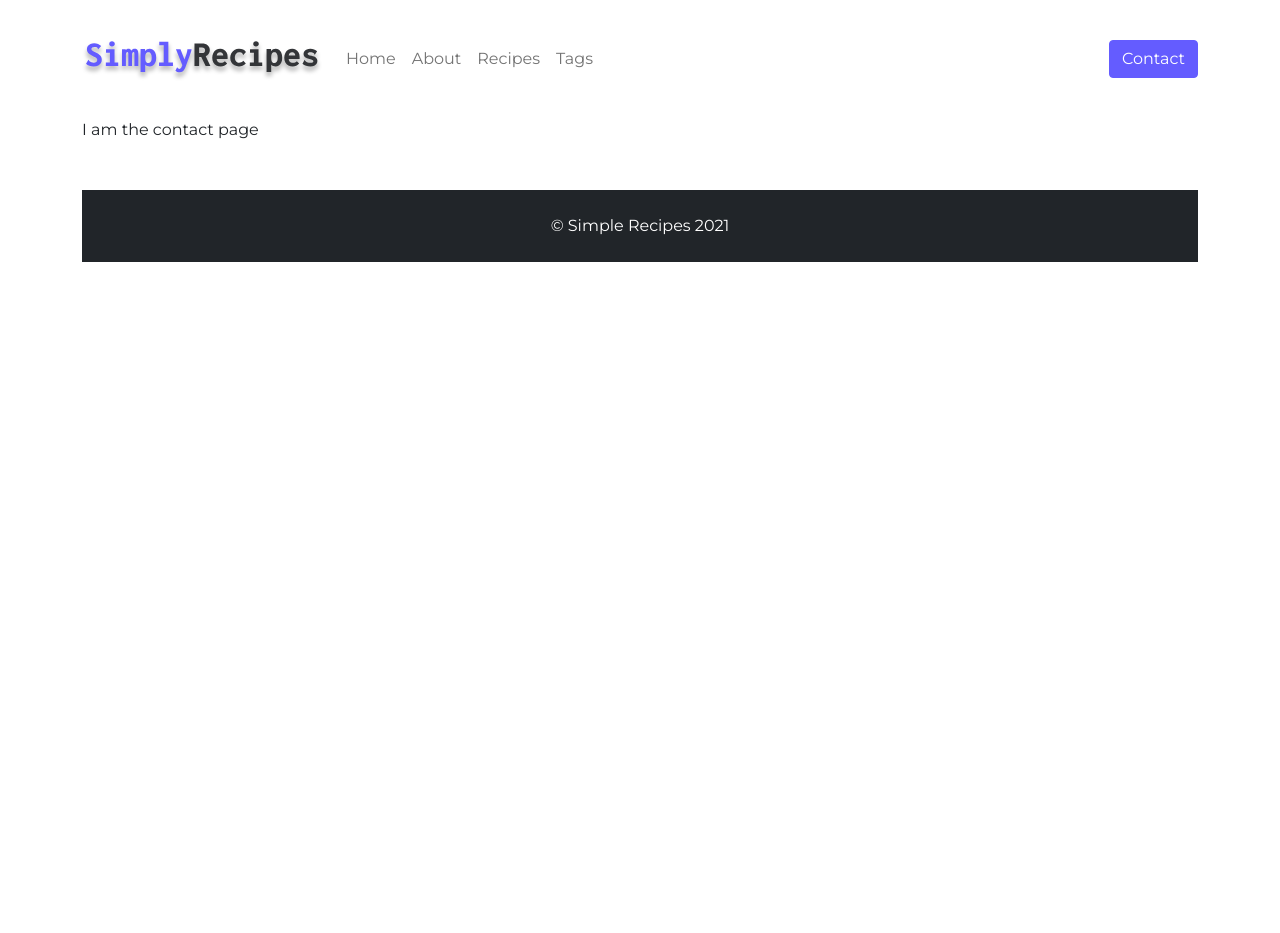
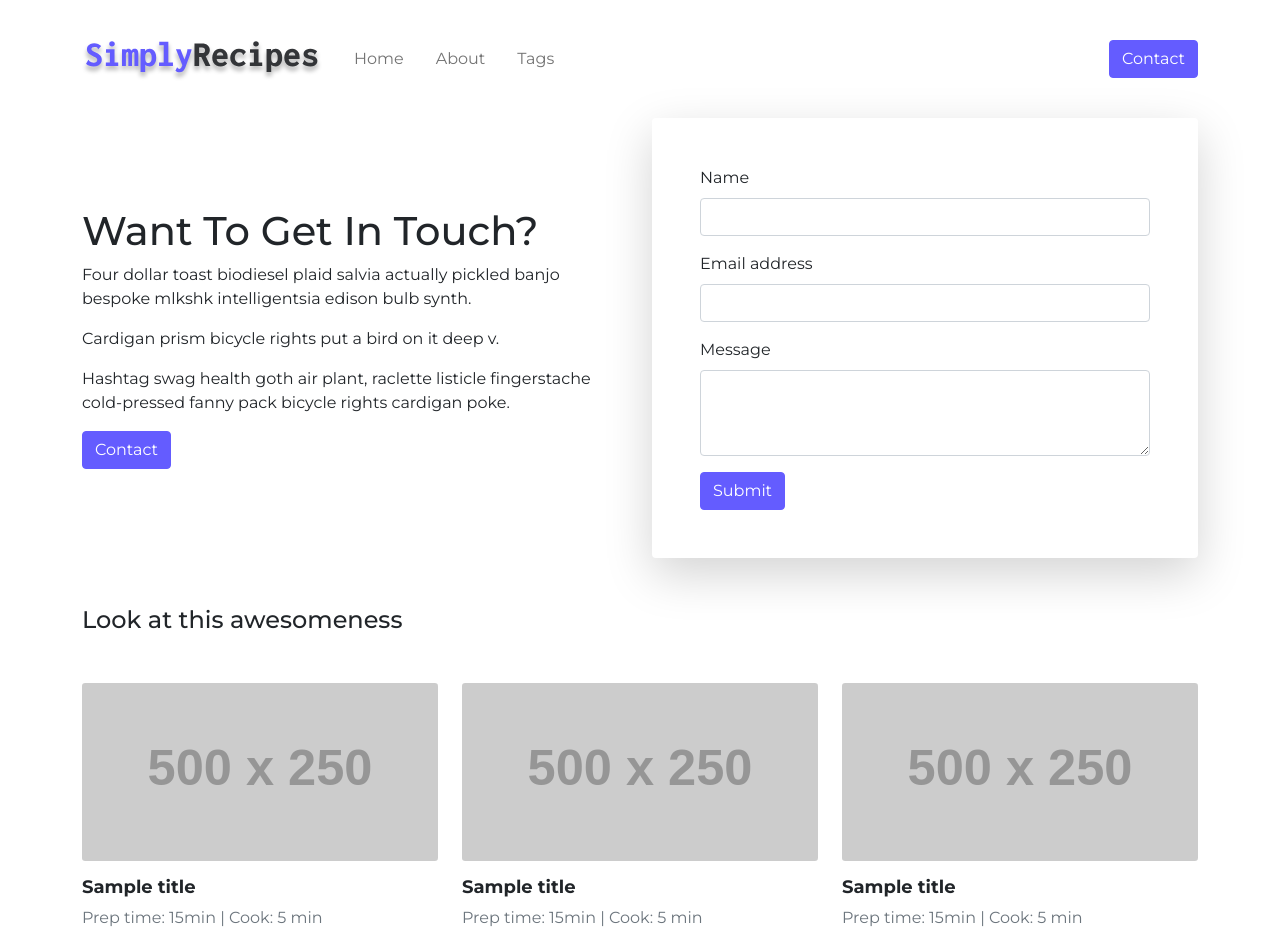
Before and after one commit to dajarshmeister/SimpleRecipes-Josh, a Gatsby site: page /contact in a window 1280 px wide. Shown: the top 933 px of the page. Before the commit the page ends 800 px from the top, so only its background shows below. Built offline with nearby package versions, Linux system fonts and the light colour scheme; Gatsby itself is replaced by a stand-in of ours; placeholder pictures from the web are drawn by us.

Commit message:
contact page

```diff
--- /dev/null
+++ b/src/components/ContactForm.js
@@ -0,0 +1,31 @@
+import React from "react"
+
+const ContactForm = () => {
+  return (
+    <form className="shadow-lg p-5 rounded">
+      <div class="mb-3">
+        <label for="name" class="form-label">
+          Name
+        </label>
+        <input type="text" class="form-control" id="name" />
+      </div>
+      <div class="mb-3">
+        <label for="email" class="form-label">
+          Email address
+        </label>
+        <input type="email" class="form-control" id="exampleInputEmail1" />
+      </div>
+      <div class="mb-3">
+        <label for="message" class="form-label">
+          Message
+        </label>
+        <textarea class="form-control" id="message" rows="3"></textarea>
+      </div>
+      <button type="submit" class="btn btn-primary">
+        Submit
+      </button>
+    </form>
+  )
+}
+
+export default ContactForm
--- a/src/components/Layout.js
+++ b/src/components/Layout.js
@@ -6,7 +6,7 @@ const Layout = ({ children }) => {
   return (
     <>
       <Navbar />
-      <div className="container">{children}</div>
+      <main className="container">{children}</main>
       <Footer />
     </>
   )
--- a/src/components/header/Navbar.js
+++ b/src/components/header/Navbar.js
@@ -6,7 +6,6 @@ const Navbar = () => {
   const links = [
     { name: "Home", url: "" },
     { name: "About", url: "about" },
-    { name: "Recipes", url: "recipes" },
     { name: "Tags", url: "tags" },
   ]
   return (
--- a/src/components/recipes/Recipe.js
+++ b/src/components/recipes/Recipe.js
@@ -4,7 +4,7 @@ const Recipe = () => {
   return (
     <div className="recipe">
       <img
-        src="https://via.placeholder.com/400x150"
+        src="https://via.placeholder.com/500x250"
         alt="Sample title"
         className="recipe__thumbnail img-fluid"
       />
--- a/src/pages/contact.js
+++ b/src/pages/contact.js
@@ -1,8 +1,36 @@
 import React from "react"
 import Layout from "../components/Layout"
+import { Link } from "gatsby"
+import RecipeList from "../components/recipes/RecipeList"
+import ContactForm from "../components/ContactForm"
 
 const contact = () => {
-  return <Layout>I am the contact page</Layout>
+  return (
+    <Layout>
+      <div className="row mb-5">
+        <div className="col-md-6 d-flex flex-column justify-content-center align-items-start order-last order-md-first">
+          <h1>Want To Get In Touch?</h1>
+          <p>
+            Four dollar toast biodiesel plaid salvia actually pickled banjo
+            bespoke mlkshk intelligentsia edison bulb synth.
+          </p>
+          <p>Cardigan prism bicycle rights put a bird on it deep v.</p>
+          <p>
+            Hashtag swag health goth air plant, raclette listicle fingerstache
+            cold-pressed fanny pack bicycle rights cardigan poke.
+          </p>
+          <Link to="/contact" className="btn btn-primary">
+            Contact
+          </Link>
+        </div>
+        <div className="col-md-6 order-first order-md-last">
+          <ContactForm />
+        </div>
+      </div>
+      <h4 className="mb-5">Look at this awesomeness</h4>
+      <RecipeList />
+    </Layout>
+  )
 }
 
 export default contact
--- /dev/null
+++ b/src/scss/components/_tag.scss
@@ -0,0 +1,16 @@
+.tag {
+  background: $gray-600;
+  border-radius: $border-radius-sm;
+  height: 5rem;
+  color: $white;
+  display: flex;
+  justify-content: center;
+  align-items: center;
+  margin-bottom: 1rem;
+  transition: all 0.2s;
+  text-decoration: none;
+  &:hover {
+    background: $primary;
+    color: $white;
+  }
+}
--- a/src/scss/layout/_navbar.scss
+++ b/src/scss/layout/_navbar.scss
@@ -1,2 +1,3 @@
 $navbar-light-active-color: $primary;
 $navbar-padding-y: 2rem;
+$navbar-nav-link-padding-x: 1rem;
--- a/src/scss/main.scss
+++ b/src/scss/main.scss
@@ -2,3 +2,4 @@
 @import "./layout/navbar";
 @import "./components/hero";
 @import "./components/recipe";
+@import "./components/tag";
--- a/src/scss/vendors/_bootstrap.scss
+++ b/src/scss/vendors/_bootstrap.scss
@@ -26,6 +26,7 @@
 @import "~bootstrap/scss/transitions";
 @import "~bootstrap/scss/dropdown";
 @import "~bootstrap/scss/buttons";
+@import "~bootstrap/scss/forms";
 
 // 5. Optionally include utilities API last to generate classes based on the Sass map in `_utililies.scss`
 @import "~bootstrap/scss/utilities/api";
```
Also changed, not shown: src/components/tags/Tag.js (added, +12 -0 lines), src/components/tags/TagList.js (added, +19 -0 lines), src/pages/recipes.js (deleted, +0 -8 lines), src/pages/tags.js (+6 -1 lines).
